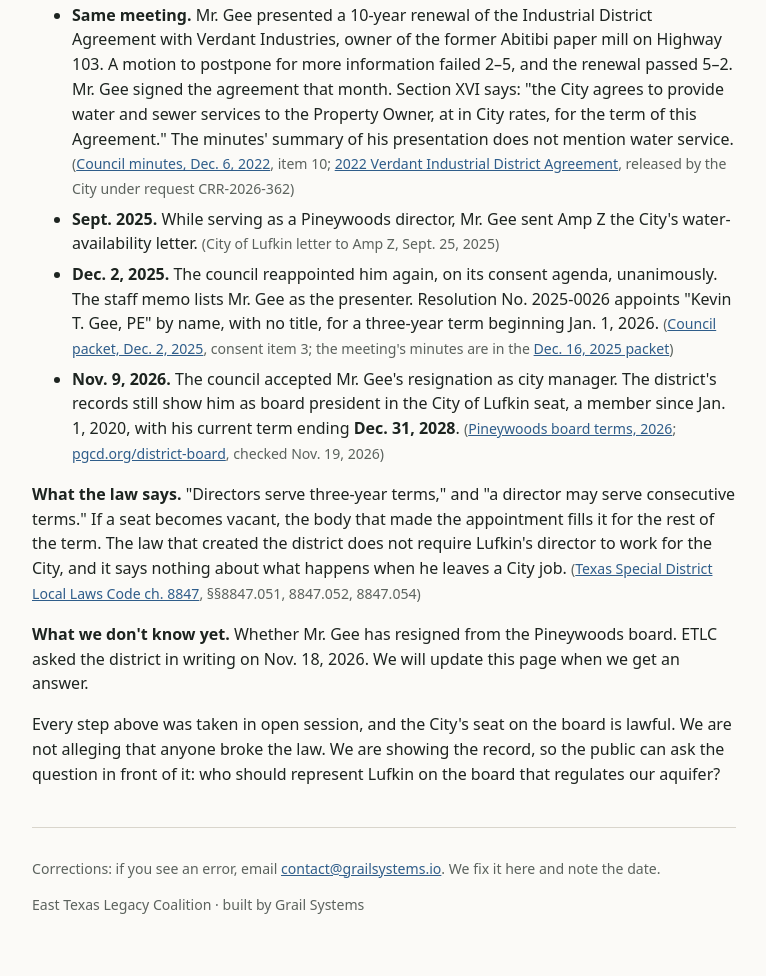
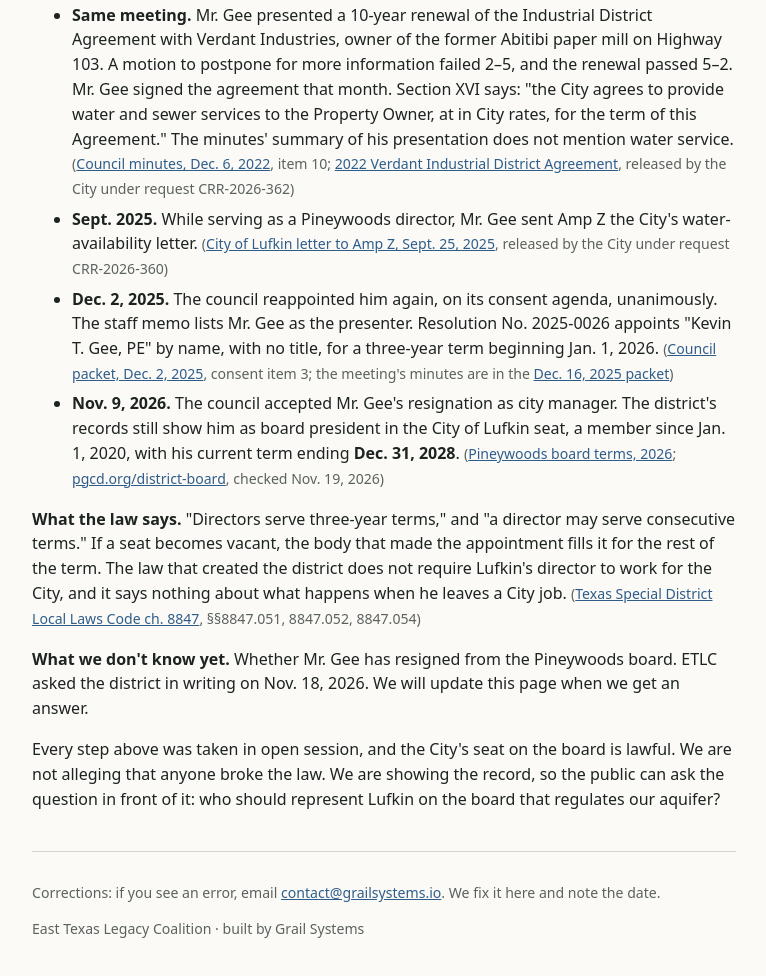
Before and after one commit to Grail-Systems/Grail-Systems.github.io, a plain HTML site: page pineywoods-rules.html in a window 1280 px wide. Shown: the part 2209-3185 px from the top of the page, without its empty margins (256-1022 px from the left). Before the commit the page ends 3164 px from the top, so only its background shows below. Drawn offline with Linux system fonts and the light colour scheme.

Commit message:
Pineywoods facts page: host the Sept. 25, 2025 water availability letter

```diff
--- a/pineywoods-rules.html
+++ b/pineywoods-rules.html
@@ -66,7 +66,7 @@ footer{margin:2.5rem 0 1rem;font-size:.88rem;color:#5b625d;border-top:1px solid
 <li><strong>Dec. 17, 2019.</strong> City Manager Keith Wright told the council he had served on the Pineywoods board for 18 years and was stepping down. He said the board had asked for someone with an engineering background. The council unanimously appointed City Engineer Kevin Gee. <span class="src">(<a href="/records/pineywoods-seat/2019-12-17-lufkin-council-minutes.pdf">Council minutes, Dec. 17, 2019</a>, item 12)</span></li>
 <li><strong>Dec. 6, 2022.</strong> On its consent agenda, with no discussion recorded, the council reappointed Mr. Gee, by then city manager. <span class="src">(<a href="/records/pineywoods-seat/2022-12-06-lufkin-council-minutes.pdf">Council minutes, Dec. 6, 2022</a>, consent item 6)</span></li>
 <li><strong>Same meeting.</strong> Mr. Gee presented a 10-year renewal of the Industrial District Agreement with Verdant Industries, owner of the former Abitibi paper mill on Highway 103. A motion to postpone for more information failed 2–5, and the renewal passed 5–2. Mr. Gee signed the agreement that month. Section XVI says: "the City agrees to provide water and sewer services to the Property Owner, at in City rates, for the term of this Agreement." The minutes' summary of his presentation does not mention water service. <span class="src">(<a href="/records/pineywoods-seat/2022-12-06-lufkin-council-minutes.pdf">Council minutes, Dec. 6, 2022</a>, item 10; <a href="/records/pineywoods-seat/2022-verdant-industrial-district-agreement.pdf">2022 Verdant Industrial District Agreement</a>, released by the City under request CRR-2026-362)</span></li>
-<li><strong>Sept. 2025.</strong> While serving as a Pineywoods director, Mr. Gee sent Amp Z the City's water-availability letter. <span class="src">(City of Lufkin letter to Amp Z, Sept. 25, 2025)</span></li>
+<li><strong>Sept. 2025.</strong> While serving as a Pineywoods director, Mr. Gee sent Amp Z the City's water-availability letter. <span class="src">(<a href="/records/pineywoods-seat/2025-09-25-lufkin-water-availability-letter-amp-z.pdf">City of Lufkin letter to Amp Z, Sept. 25, 2025</a>, released by the City under request CRR-2026-360)</span></li>
 <li><strong>Dec. 2, 2025.</strong> The council reappointed him again, on its consent agenda, unanimously. The staff memo lists Mr. Gee as the presenter. Resolution No. 2025-0026 appoints "Kevin T. Gee, PE" by name, with no title, for a three-year term beginning Jan. 1, 2026. <span class="src">(<a href="/records/pineywoods-seat/2025-12-02-lufkin-council-packet.pdf">Council packet, Dec. 2, 2025</a>, consent item 3; the meeting's minutes are in the <a href="/records/pineywoods-seat/2025-12-16-lufkin-council-packet.pdf">Dec. 16, 2025 packet</a>)</span></li>
 <li><strong>Nov. 9, 2026.</strong> The council accepted Mr. Gee's resignation as city manager. The district's records still show him as board president in the City of Lufkin seat, a member since Jan. 1, 2020, with his current term ending <strong>Dec. 31, 2028</strong>. <span class="src">(<a href="/records/pineywoods-seat/pineywoods-board-terms-2026.pdf">Pineywoods board terms, 2026</a>; <a href="https://www.pgcd.org/district-board">pgcd.org/district-board</a>, checked Nov. 19, 2026)</span></li>
 </ul>
```
Also changed, not shown: 1 other file.
